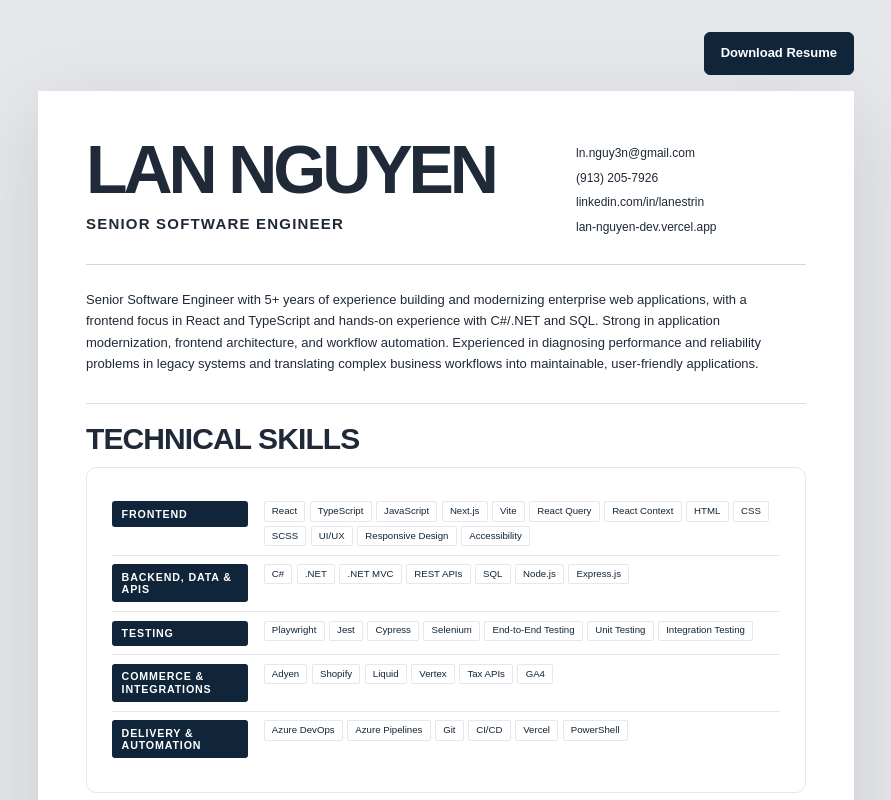
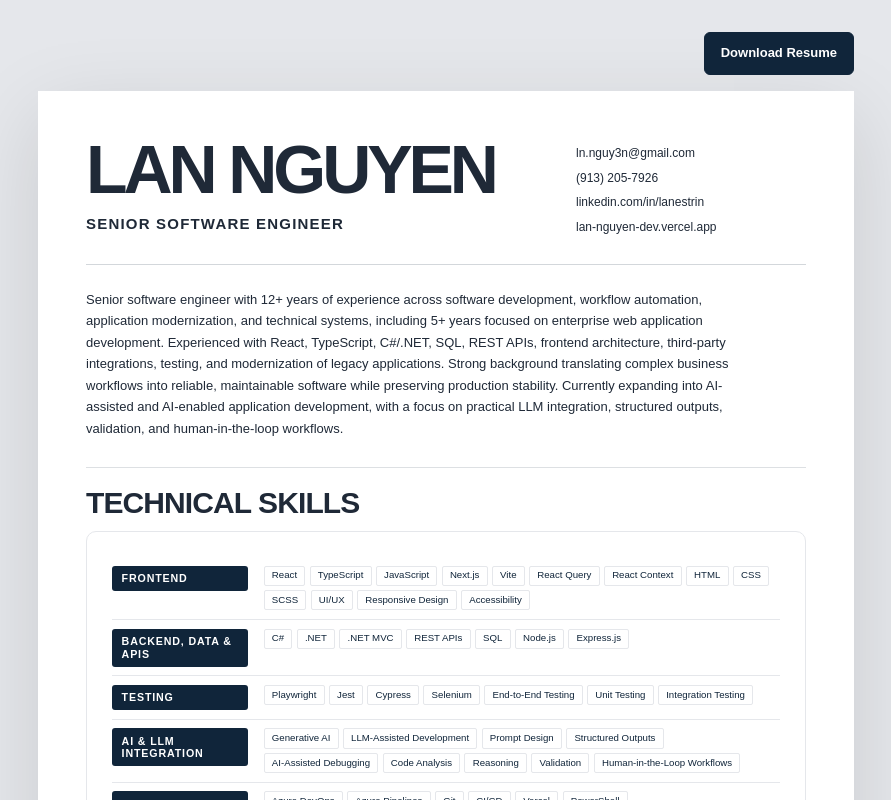
Before and after one commit to lanestrin/portfolio, a React (Vite) app: page /resume in a window 1280 px wide. Shown: the top 800 px of the page, without its empty margins (194-1085 px from the left). Built offline with nearby package versions, Linux system fonts and the light colour scheme.

Commit message:
Update resume, profile, education, and technical skills

```diff
--- a/src/components/Education/Education.tsx
+++ b/src/components/Education/Education.tsx
@@ -11,18 +11,15 @@ const Education = () => {
 					<h2>Education</h2>
 
 					<p>
-            A design-centered academic background that supports interface
-            judgment, visual communication, and detail-oriented technical
-            execution.
+						A design-centered academic background that supports interface judgment, visual
+						communication, and detail-oriented technical execution.
 					</p>
 				</div>
 
 				<div className={styles.list}>
 					{education.map((item, index) => (
 						<article key={item.school} className={styles.school}>
-              <span className={styles.index}>
-                {String(index + 1).padStart(2, "0")}
-              </span>
+							<span className={styles.index}>{String(index + 1).padStart(2, "0")}</span>
 
 							<div className={styles.schoolBody}>
 								<div className={styles.schoolHeader}>
@@ -33,8 +30,6 @@ const Education = () => {
 
 										<p>{item.degree}</p>
 									</div>
-
-                  <span className={styles.period}>{item.period}</span>
 								</div>
 
 								<p className={styles.description}>{item.description}</p>
--- a/src/components/Header/Header.tsx
+++ b/src/components/Header/Header.tsx
@@ -15,8 +15,8 @@ const Header = () => {
 
 					<nav className={styles.actions} aria-label="Primary actions">
 						<a
-							href="/Lan-Nguyen-Resume.pdf"
-							download="Lan-Nguyen-Resume.pdf"
+							href="/Lan-Nguyen-Resume-09202026.pdf"
+							download="Lan-Nguyen-Resume-09202026.pdf"
 							className={styles.iconButton}
 							aria-label="Download Resume"
 						>
--- a/src/data/education.ts
+++ b/src/data/education.ts
@@ -31,26 +31,13 @@ export const education: Education[] = [
 	},
 ];
 
-
 export const certifications: Certification[] = [
 	{
 		title: "Software Architecture & Technology of Large-Scale Systems",
 		provider: "Udemy",
 		category: "Architecture",
 	},
-    {
-        title: "Software Architecture Security",
-        provider: "Udemy",
-        category: "Security",
-    },
-    {
-        title: "Advanced React",
-        provider: "Udemy",
-        category: "Frontend",
-    },
-    {
-        title: "Next.js",
-        provider: "Udemy",
-        category: "Frontend",
-    },
+	{ title: "Software Architecture Security", provider: "Udemy", category: "Security" },
+	{ title: "Advanced React", provider: "Udemy", category: "Frontend" },
+	{ title: "Next.js", provider: "Udemy", category: "Frontend" },
 ];
--- a/src/data/profile.ts
+++ b/src/data/profile.ts
@@ -19,7 +19,7 @@ export const profile: Profile = {
 	title: "Senior Software Engineer",
 	subTitle: "Full-Stack Experience | Frontend Focus",
 	summary:
-		"Senior Software Engineer with 5+ years of experience building and modernizing enterprise web applications, with a frontend focus in React and TypeScript and hands-on experience with C#/.NET and SQL. Strong in application modernization, frontend architecture, and workflow automation. Experienced in diagnosing performance and reliability problems in legacy systems and translating complex business workflows into maintainable, user-friendly applications.",
+		"Senior software engineer with 12+ years of experience across software development, workflow automation, application modernization, and technical systems, including 5+ years focused on enterprise web application development. Experienced with React, TypeScript, C#/.NET, SQL, REST APIs, frontend architecture, third-party integrations, testing, and modernization of legacy applications. Strong background translating complex business workflows into reliable, maintainable software while preserving production stability. Currently expanding into AI-assisted and AI-enabled application development, with a focus on practical LLM integration, structured outputs, validation, and human-in-the-loop workflows.",
 	contact: {
 		email: "ln.nguy3n@gmail.com",
 		phone: "(913) 205-7926",
--- a/src/data/technicalSkills.ts
+++ b/src/data/technicalSkills.ts
@@ -46,10 +46,20 @@ export const technicalSkills: TechnicalSkill[] = [
 		],
 	},
 	{
-		title: "Commerce & Integrations",
+		title: "AI & LLM Integration",
 		description:
-			"Implement and support payment, commerce, tax, and analytics integrations across customer-facing and internal applications.",
-		tools: ["Adyen", "Shopify", "Liquid", "Vertex", "Tax APIs", "GA4"],
+			"Integrate AI and LLMs into applications to enhance workflows, automate tasks, and provide structured outputs with validation and human-in-the-loop processes.",
+		tools: [
+			"Generative AI",
+			"LLM-Assisted Development",
+			"Prompt Design",
+			"Structured Outputs",
+			"AI-Assisted Debugging",
+			"Code Analysis",
+			"Reasoning",
+			"Validation",
+			"Human-in-the-Loop Workflows",
+		],
 	},
 	{
 		title: "Delivery & Automation",
--- a/src/features/ResumePrint/ResumePrint.tsx
+++ b/src/features/ResumePrint/ResumePrint.tsx
@@ -205,8 +205,6 @@ const ResumePrint = () => {
 								<h3>{item.school}</h3>
 
 								<p>{item.degree}</p>
-
-								<span>{item.period}</span>
 							</article>
 						))}
 					</section>
```
Also changed, not shown: 2 other files (tests, documents, lock files or other folders). Lines whose indentation alone changed are shown as unchanged.
